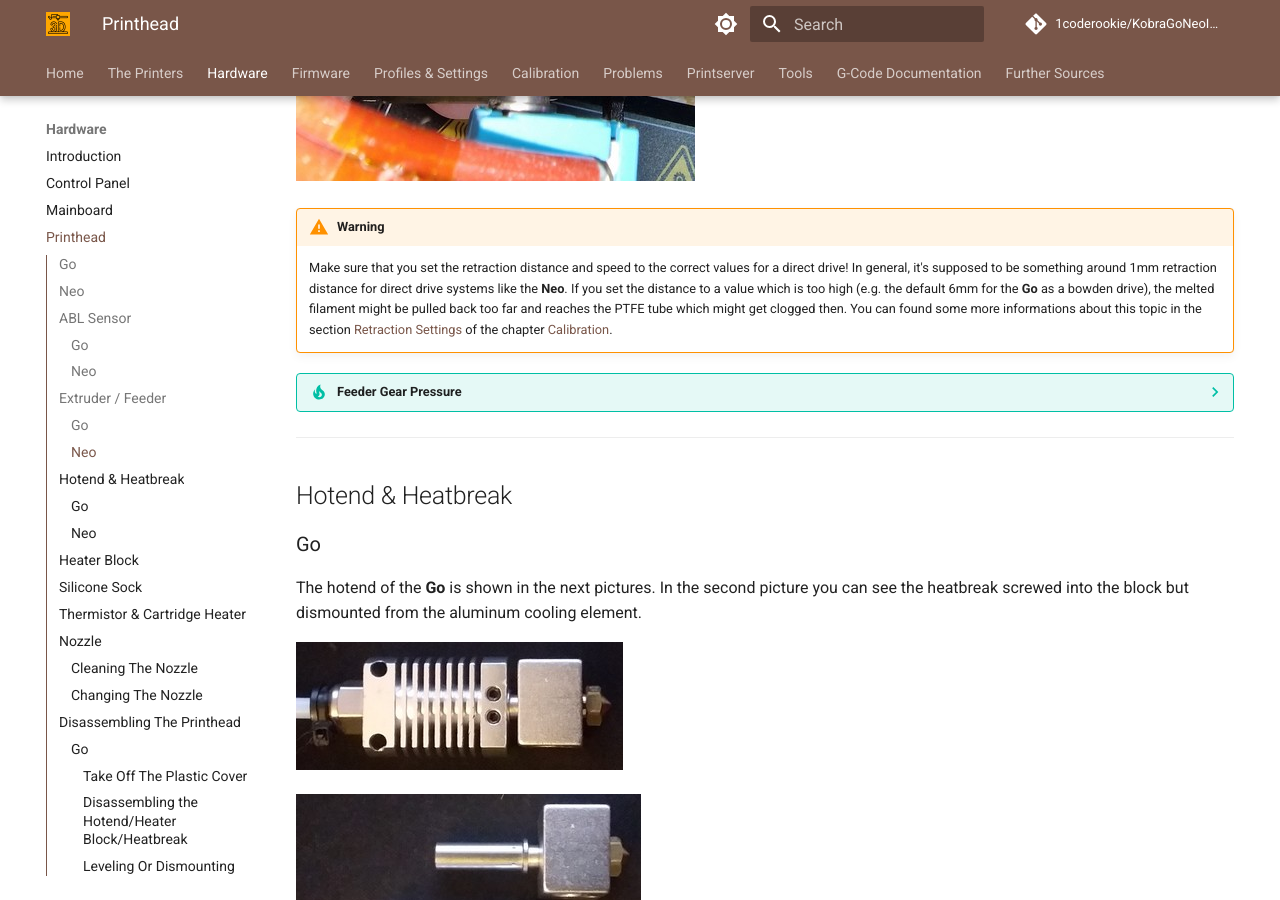
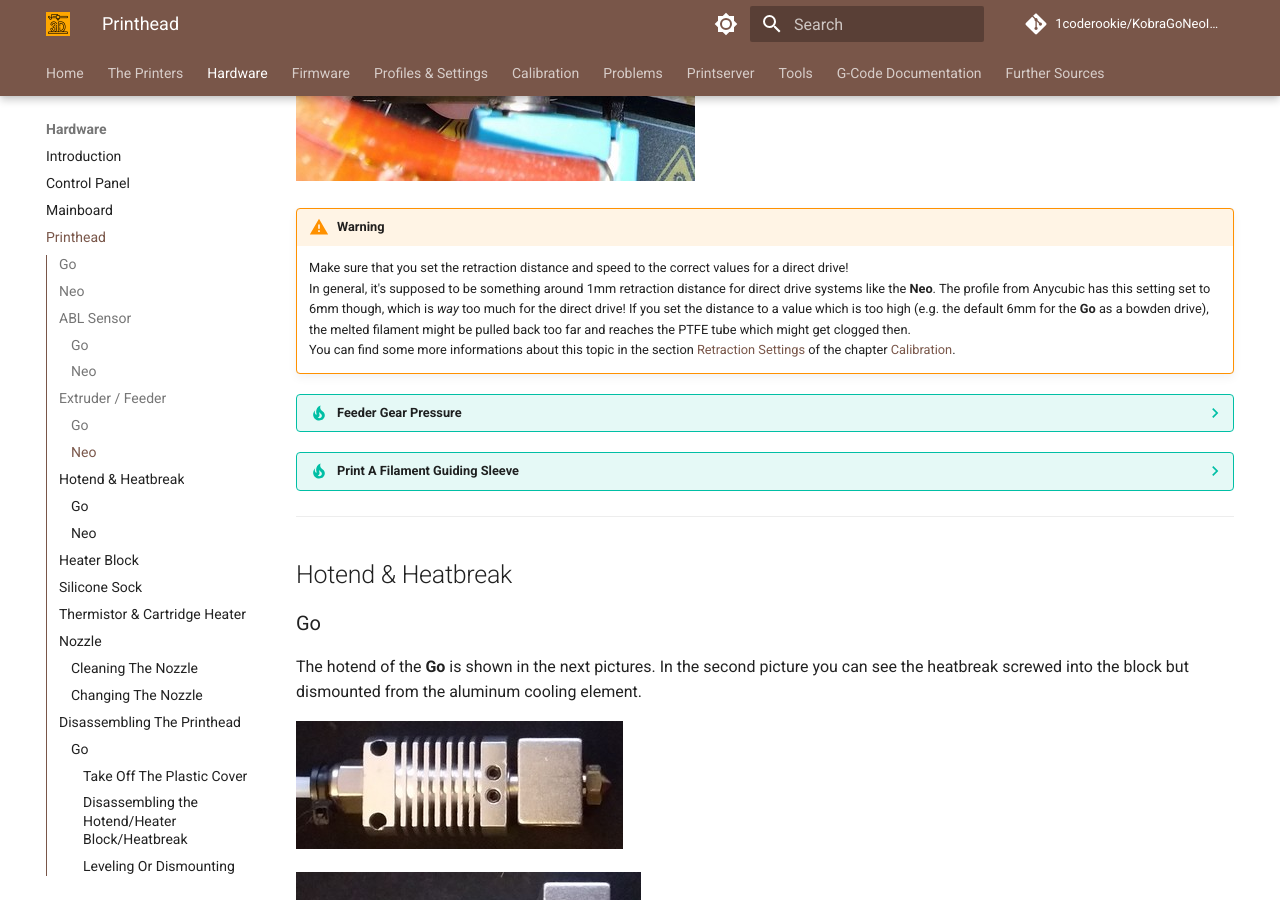
Before and after one commit to 1coderookie/KobraGoNeoInsights, an MkDocs documentation site: the page built from docs/hardware/printhead.md, in a window 1280 px wide and 900 px high, scrolled down 6119 px. Built offline with MkDocs 1.6.1 and Material for MkDocs 9.7.7, drawn with Linux system fonts in a browser that asks for light colours; comment, search, counter and statistics services are not loaded.

Commit message:
Update printhead.md

```diff
--- a/docs/hardware/printhead.md
+++ b/docs/hardware/printhead.md
@@ -96,7 +96,9 @@
 
 !!! warning
 
-    Make sure that you set the retraction distance and speed to the correct values for a direct drive! In general, it's supposed to be something around 1mm retraction distance for direct drive systems like the **Neo**. If you set the distance to a value which is too high (e.g. the default 6mm for the **Go** as a bowden drive), the melted filament might be pulled back too far and reaches the PTFE tube which might get clogged then. You can found some more informations about this topic in the section [Retraction Settings](../calibration.md#retraction-settings) of the chapter [Calibration](../calibration.md).
+    Make sure that you set the retraction distance and speed to the correct values for a direct drive!
+    In general, it's supposed to be something around 1mm retraction distance for direct drive systems like the **Neo**. The profile from Anycubic has this setting set to 6mm though, which is *way* too much for the direct drive! If you set the distance to a value which is too high (e.g. the default 6mm for the **Go** as a bowden drive), the melted filament might be pulled back too far and reaches the PTFE tube which might get clogged then.
+    You can find some more informations about this topic in the section [Retraction Settings](../calibration.md#retraction-settings) of the chapter [Calibration](../calibration.md).
 
 ??? tip "Feeder Gear Pressure"
 
@@ -104,6 +106,10 @@
     When pulling out the filament of the extruder system, you should notice little dents on the surface of the filament from the teeth of the feeder gear, the filament itself shouldn't be squeezed and deformed though, it should still be "round" so to say. You don't want the feeder gear to "bite" too much into the filament as well though, as this may lead to inconsistentites of the filament flow. I personally like to extrude a bit so that the gear actually has to pull it in. Then I do a cold pull and check the marks of the gear on the filament itself. If you can see and feel little marks of the teeth of the gear on the surface of the filament, then it should be ok. If you don't feel and see any marks, then it's too loose. PLA is pretty hard, so the pressure can/should be a bit higher as well, but if the marks are pretty deep, then it already might be too much. If the filament is already a bit squeezed and kinda flat, then it's definitely way too much pressure (you'll most likely experience some weird artefacts, inconcisties and patterns at your prints as well then).
     The filament should be fed reliably, which especially comes into account while retracting. So keep an eye on the shaft of the motor by looking at the back of the motor - if you notice that it's slipping while retracting, you definitely need to increase the tension.
     As a rule of thumb you can keep in mind that the pressure should be higher when using hard filament like PLA and lower when using soft filament like TPU.
+
+??? tip "Print A Filament Guiding Sleeve"
+
+    I printed a [filament guiding sleeve](https://www.thingiverse.com/thing:5720072) made by ["fredfeuerstein2"](https://www.thingiverse.com/fredfeuerstein2/designs) which sticks in the hole of the feeder gear system where the filament enters. It's guiding the filament and makes sure that the filament will be fed centered. <br> [!Filament guiding sleeve](../assets/images/head_neo_filguide_web.jpg) <br> It's originally designed for the regular Kobra, but it does fit and works great on the **Neo** as well.
 
 ---
 
```
